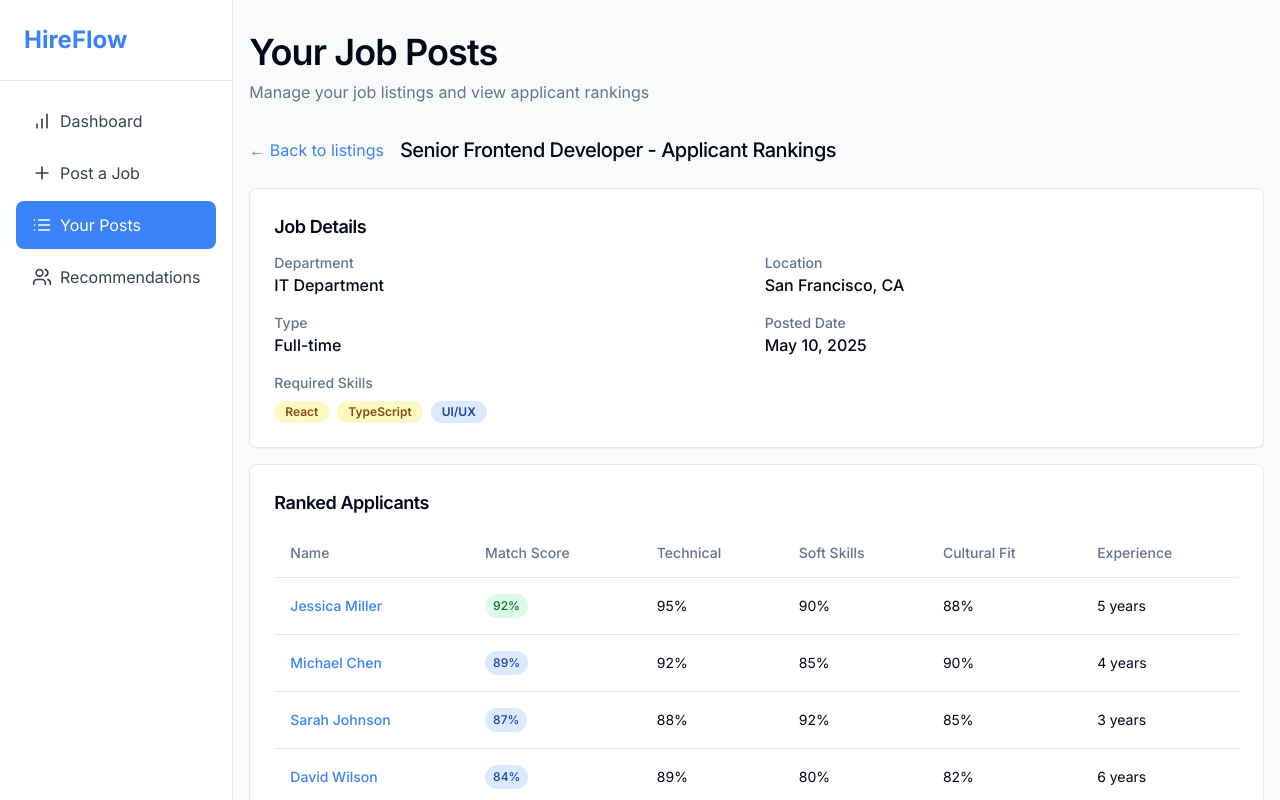
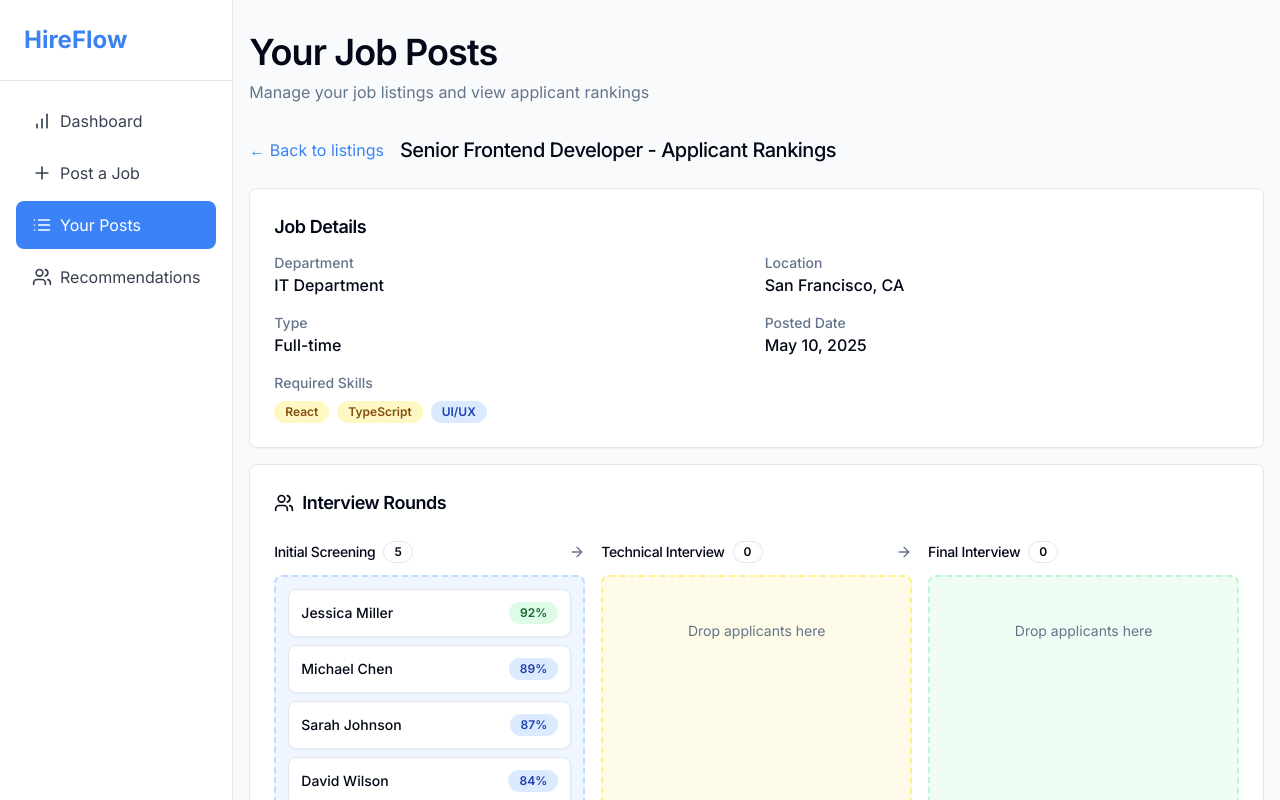
Before and after one commit to LiewHaoShean/hire-flow, a React (Vite) app: page /recruiter/your-posts in a window 1280 px wide. Both pictures are taken after a click on the element 410 px from the left and 324 px from the top of the page. Shown: the top 800 px of the page. Built offline with nearby package versions, Linux system fonts and the light colour scheme.

Commit message:
Add interview stage card to YourPosts page
Adds a card to the YourPosts page to visualize and manage interview stages, allowing HR to drag applicants between stages.

```diff
--- /dev/null
+++ b/src/components/recruiter/InterviewRounds.tsx
@@ -0,0 +1,131 @@
+
+import { useState } from "react";
+import { Card, CardContent, CardHeader, CardTitle } from "@/components/ui/card";
+import { Badge } from "@/components/ui/badge";
+import { Users, ArrowRight } from "lucide-react";
+
+interface Applicant {
+  id: string;
+  name: string;
+  matchScore: number;
+}
+
+interface InterviewRoundsProps {
+  applicants: Applicant[];
+}
+
+export default function InterviewRounds({ applicants }: InterviewRoundsProps) {
+  const [rounds, setRounds] = useState({
+    round1: applicants.map(app => ({ ...app })),
+    round2: [] as Applicant[],
+    round3: [] as Applicant[]
+  });
+
+  const [draggedItem, setDraggedItem] = useState<Applicant | null>(null);
+  const [draggedFromRound, setDraggedFromRound] = useState<string | null>(null);
+
+  const handleDragStart = (applicant: Applicant, roundKey: string) => {
+    setDraggedItem(applicant);
+    setDraggedFromRound(roundKey);
+  };
+
+  const handleDragOver = (e: React.DragEvent) => {
+    e.preventDefault();
+  };
+
+  const handleDrop = (e: React.DragEvent, targetRound: string) => {
+    e.preventDefault();
+
+    if (!draggedItem || !draggedFromRound) return;
+
+    // Remove from source round
+    const sourceRoundApplicants = rounds[draggedFromRound as keyof typeof rounds].filter(
+      app => app.id !== draggedItem.id
+    );
+
+    // Add to target round
+    const targetRoundApplicants = [...rounds[targetRound as keyof typeof rounds], draggedItem];
+
+    setRounds(prev => ({
+      ...prev,
+      [draggedFromRound]: sourceRoundApplicants,
+      [targetRound]: targetRoundApplicants
+    }));
+
+    setDraggedItem(null);
+    setDraggedFromRound(null);
+  };
+
+  const roundConfig = [
+    { key: 'round1', title: 'Initial Screening', color: 'bg-blue-50 border-blue-200' },
+    { key: 'round2', title: 'Technical Interview', color: 'bg-yellow-50 border-yellow-200' },
+    { key: 'round3', title: 'Final Interview', color: 'bg-green-50 border-green-200' }
+  ];
+
+  return (
+    <Card>
+      <CardHeader>
+        <CardTitle className="text-lg flex items-center">
+          <Users className="h-5 w-5 mr-2" />
+          Interview Rounds
+        </CardTitle>
+      </CardHeader>
+      <CardContent>
+        <div className="grid grid-cols-1 lg:grid-cols-3 gap-4">
+          {roundConfig.map((round, index) => (
+            <div key={round.key}>
+              <div className="flex items-center mb-3">
+                <h4 className="font-medium text-sm">{round.title}</h4>
+                <Badge variant="outline" className="ml-2">
+                  {rounds[round.key as keyof typeof rounds].length}
+                </Badge>
+                {index < roundConfig.length - 1 && (
+                  <ArrowRight className="h-4 w-4 ml-auto text-muted-foreground" />
+                )}
+              </div>
+
+              <div
+                className={`min-h-[300px] p-3 rounded-lg border-2 border-dashed ${round.color} transition-colors`}
+                onDragOver={handleDragOver}
+                onDrop={(e) => handleDrop(e, round.key)}
+              >
+                <div className="space-y-2">
+                  {rounds[round.key as keyof typeof rounds].map((applicant) => (
+                    <div
+                      key={applicant.id}
+                      draggable
+                      onDragStart={() => handleDragStart(applicant, round.key)}
+                      className="bg-white p-3 rounded-lg border shadow-sm cursor-move hover:shadow-md transition-shadow"
+                    >
+                      <div className="flex justify-between items-center">
+                        <span className="font-medium text-sm">{applicant.name}</span>
+                        <Badge
+                          variant="secondary"
+                          className={`text-xs ${
+                            applicant.matchScore >= 90
+                              ? "bg-green-100 text-green-800"
+                              : applicant.matchScore >= 80
+                                ? "bg-blue-100 text-blue-800"
+                                : "bg-yellow-100 text-yellow-800"
+                          }`}
+                        >
+                          {applicant.matchScore}%
+                        </Badge>
+                      </div>
+                    </div>
+                  ))}
+
+                  {rounds[round.key as keyof typeof rounds].length === 0 && (
+                    <div className="text-center text-muted-foreground text-sm py-8">
+                      Drop applicants here
+                    </div>
+                  )}
+                </div>
+              </div>
+            </div>
+          ))}
+        </div>
+      </CardContent>
+    </Card>
+  );
+}
--- a/src/pages/recruiter/YourPosts.tsx
+++ b/src/pages/recruiter/YourPosts.tsx
@@ -1,4 +1,3 @@
-
 import { useState } from "react";
 import MainLayout from "@/components/Layout/MainLayout";
 import { Card, CardContent, CardHeader, CardTitle } from "@/components/ui/card";
@@ -7,6 +6,7 @@ import { Tabs, TabsContent, TabsList, TabsTrigger } from "@/components/ui/tabs";
 import { Briefcase, Users, Calendar, MapPin } from "lucide-react";
 import { Link } from "react-router-dom";
 import { Table, TableBody, TableCell, TableHead, TableHeader, TableRow } from "@/components/ui/table";
+import InterviewRounds from "@/components/recruiter/InterviewRounds";
 
 // Mock data
 const jobsByDepartment = {
@@ -277,6 +277,16 @@ export default function YourPosts() {
               </CardContent>
             </Card>
 
+            <div className="mb-4">
+              <InterviewRounds
+                applicants={applicantRankingsData.map(app => ({
+                  id: app.id,
+                  name: app.name,
+                  matchScore: app.matchScore
+                }))}
+              />
+            </div>
+
             <Card>
               <CardHeader className="pb-3">
                 <CardTitle className="text-lg">Ranked Applicants</CardTitle>
```
